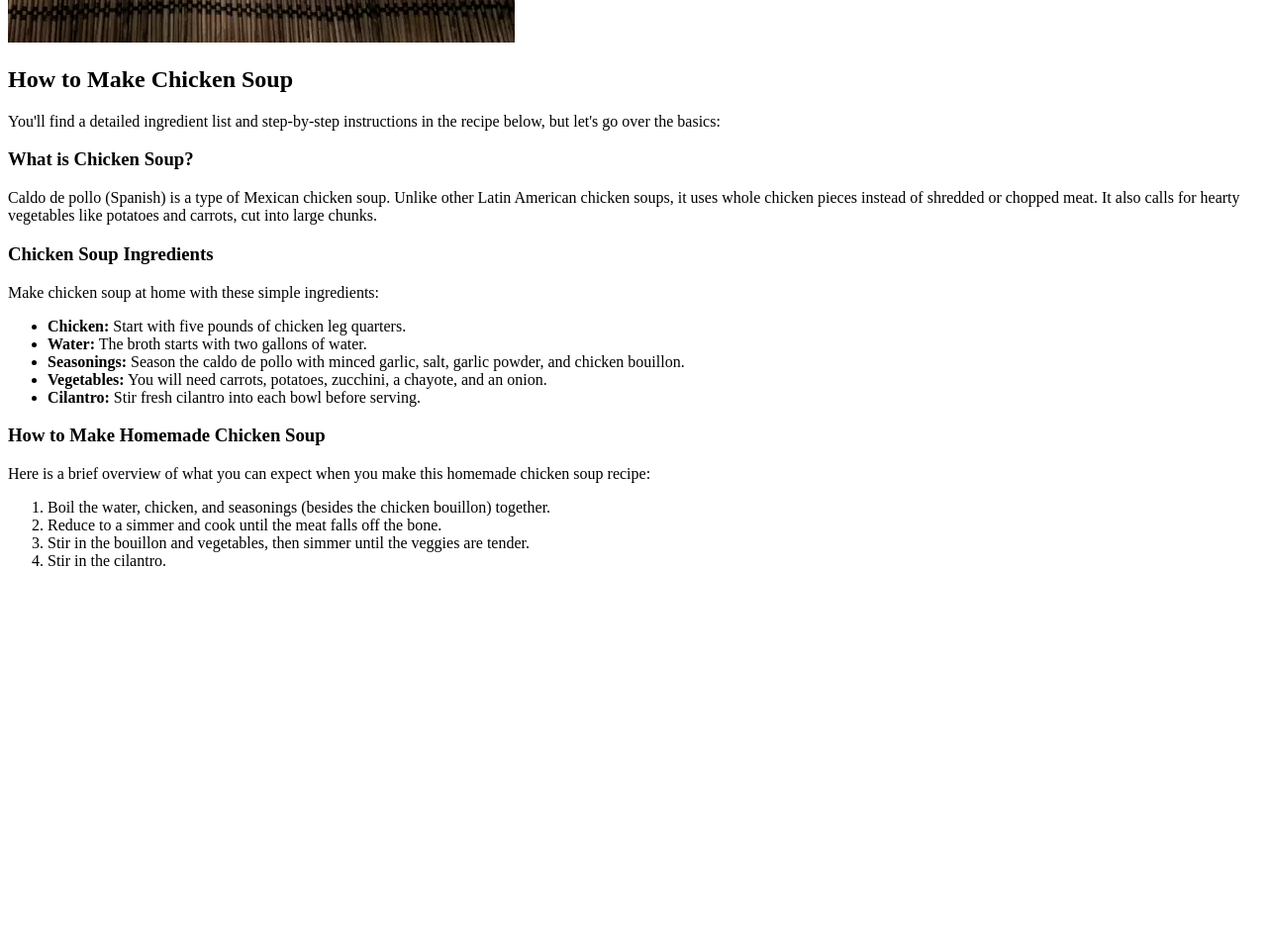
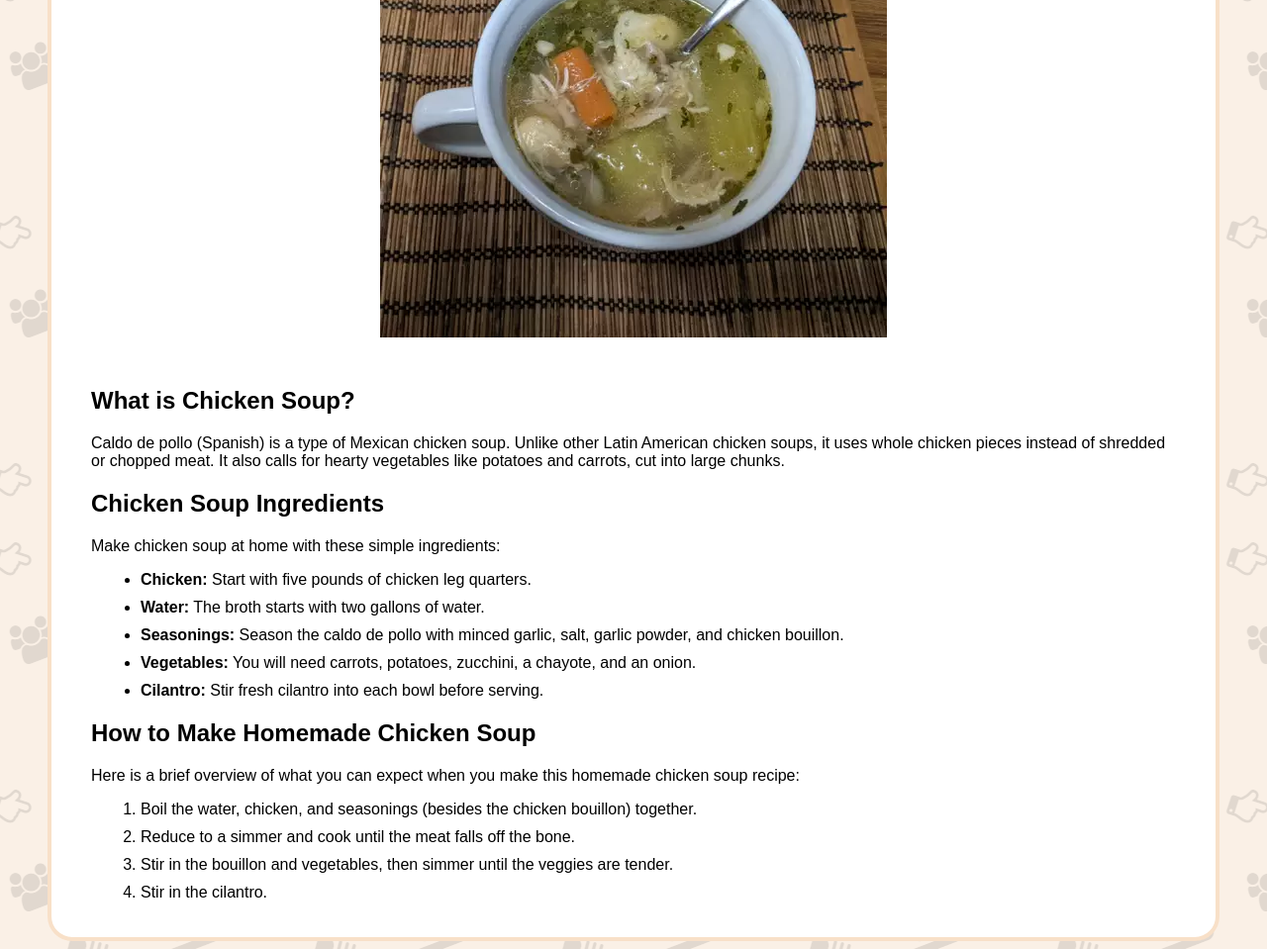
Before and after one commit to Kronwer/OdinRecipes, a plain HTML site: page recipes/chicken soup/chickensoup.html in a window 1280 px wide. Shown: the part 549-1508 px from the top of the page at 99% size. Before the commit the page ends 1141 px from the top, so only its background shows below. Drawn offline with Linux system fonts and the light colour scheme.

Commit message:
Added CSS to project

```diff
--- a/recipes/chicken soup/chickensoup.html
+++ b/recipes/chicken soup/chickensoup.html
@@ -4,20 +4,23 @@
     <meta charset="UTF-8">
     <meta name="viewport" content="width=device-width, initial-scale=1.0">
     <title>Odin Recipes</title>
+    <link rel="stylesheet" href="../../styles.css">
 </head>
 <body>
+    <div>
+        <h1>Chicken Soup</h1>
+    </div>
 
-    <h1>Chicken Soup</h1>
+    <div>
+        <h2>How to Make Chicken Soup</h2>
+        <p>You'll find a detailed ingredient list and step-by-step instructions in the recipe below, but let's go over the basics:</p>
 
         <img src="chickensoup.webp" alt="Chicken soup">
 
-    <h2>How to Make Chicken Soup</h2>
-    <p>You'll find a detailed ingredient list and step-by-step instructions in the recipe below, but let's go over the basics:</p>
-
-    <h3>What is Chicken Soup?</h3>
+        <h2>What is Chicken Soup?</h2>
         <p>Caldo de pollo (Spanish) is a type of Mexican chicken soup. Unlike other Latin American chicken soups, it uses whole chicken pieces instead of shredded or chopped meat. It also calls for hearty vegetables like potatoes and carrots, cut into large chunks.</p>
 
-    <h3>Chicken Soup Ingredients</h3>
+        <h2>Chicken Soup Ingredients</h2>
         <p>Make chicken soup at home with these simple ingredients:</p>
         <ul>
             <li><strong>Chicken:</strong> Start with five pounds of chicken leg quarters.</li>
@@ -27,7 +30,7 @@
             <li><strong>Cilantro:</strong> Stir fresh cilantro into each bowl before serving.</li>
         </ul>
 
-    <h3>How to Make Homemade Chicken Soup</h3>
+        <h2>How to Make Homemade Chicken Soup</h2>
         <p>Here is a brief overview of what you can expect when you make this homemade chicken soup recipe:</p>
         <ol>
             <li>Boil the water, chicken, and seasonings (besides the chicken bouillon) together.</li>
@@ -35,6 +38,6 @@
             <li>Stir in the bouillon and vegetables, then simmer until the veggies are tender.</li>
             <li>Stir in the cilantro.</li>
         </ol>
-
+    </div>
 </body>
 </html>
--- /dev/null
+++ b/styles.css
@@ -0,0 +1,34 @@
+body {
+    font-family: Arial, Helvetica, sans-serif;
+    background-image: url(background.png);
+    padding-left: 40px;
+    padding-right: 40px;
+}
+
+div {
+    background-color: white;
+    border-radius: 25px;
+    border: 4px solid rgb(248, 224, 200);
+    padding: 20px 40px 20px 40px;
+    margin-top: 40px;
+}
+
+img {
+    display: block;
+    margin: 50px auto 50px auto;
+    width: auto;
+    max-width: 100%;
+}
+
+h1 {
+    text-align: center;
+    font-size: 36px;
+}
+
+#index {
+    list-style-type: none;
+}
+
+li {
+    margin: 10px;
+}
```
Also changed, not shown: index.html (+11 -8 lines), recipes/lasagna/lasagna.html (+11 -6 lines), recipes/pasta salad/pastasalad.html (+10 -7 lines), background.png (added). Lines whose indentation alone changed are shown as unchanged.
